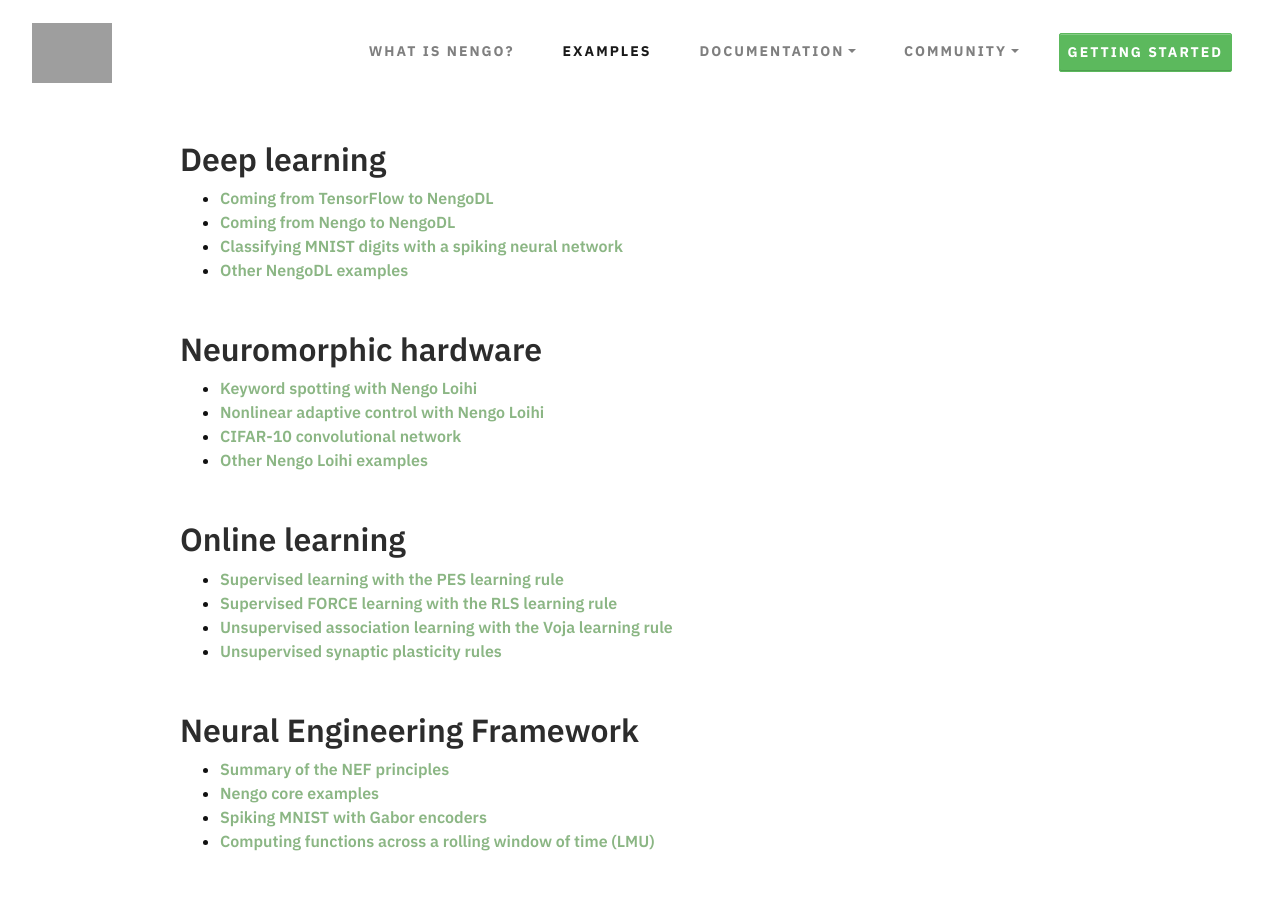
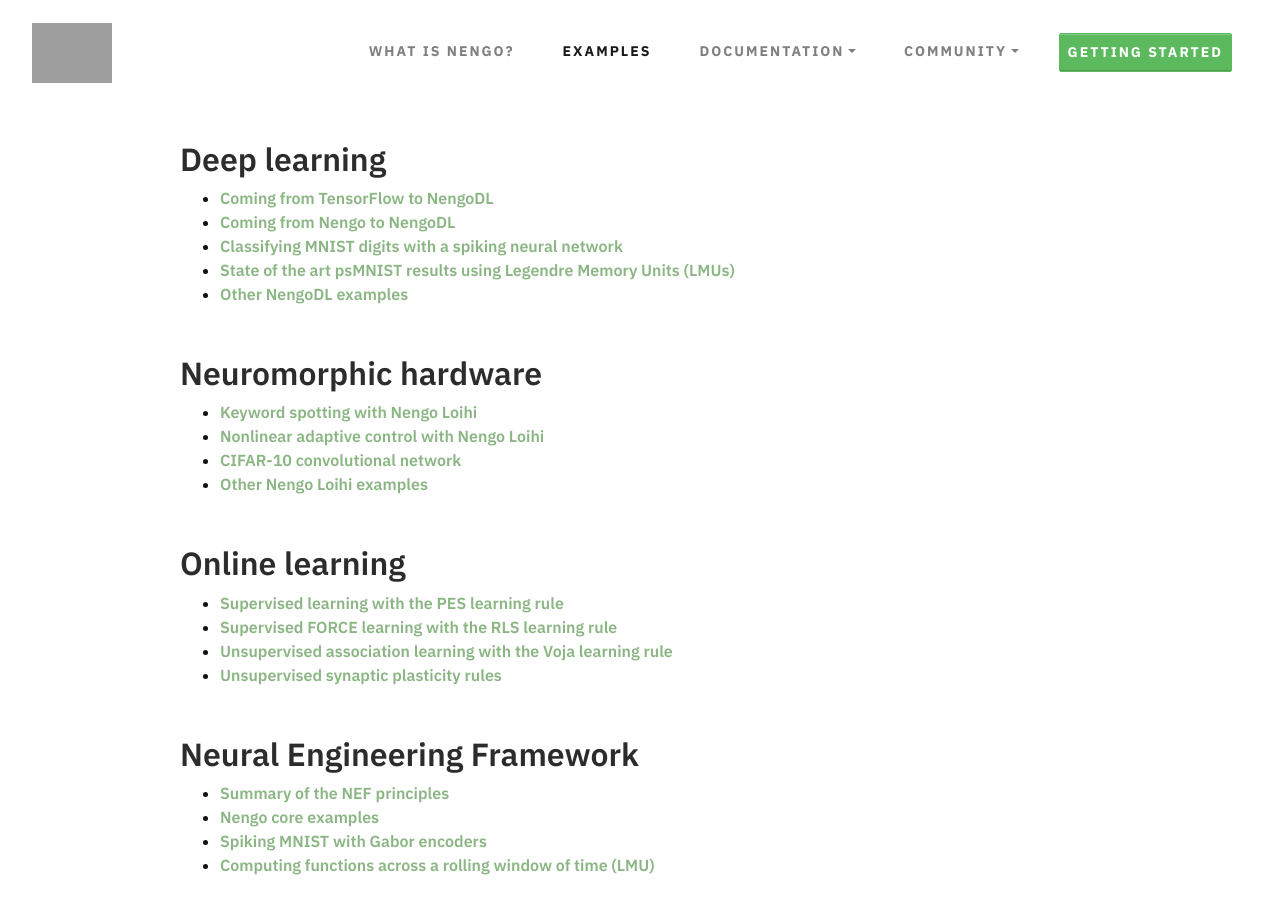
Before and after one commit to nengo/nengo.github.io, a Jekyll site: the page built from examples.md, in a window 1280 px wide and 900 px high, scrolled down 915 px. Built offline with Jekyll 4.4.1, drawn with Linux system fonts in a browser that asks for light colours; nearby versions of some CDN libraries.

Commit message:
Add NengoDL LMU example to examples page

```diff
--- a/examples.md
+++ b/examples.md
@@ -36,6 +36,7 @@
 - [Coming from TensorFlow to NengoDL](https://www.nengo.ai/nengo-dl/examples/from-tensorflow.html)
 - [Coming from Nengo to NengoDL](https://www.nengo.ai/nengo-dl/examples/from-nengo.html)
 - [Classifying MNIST digits with a spiking neural network](https://www.nengo.ai/nengo-dl/examples/spiking-mnist.html)
+- [State of the art psMNIST results using Legendre Memory Units (LMUs)](https://www.nengo.ai/nengo-dl/examples/lmu.html)
 - [Other NengoDL examples](https://www.nengo.ai/nengo-dl/examples.html)
 
 ## Neuromorphic hardware
```
